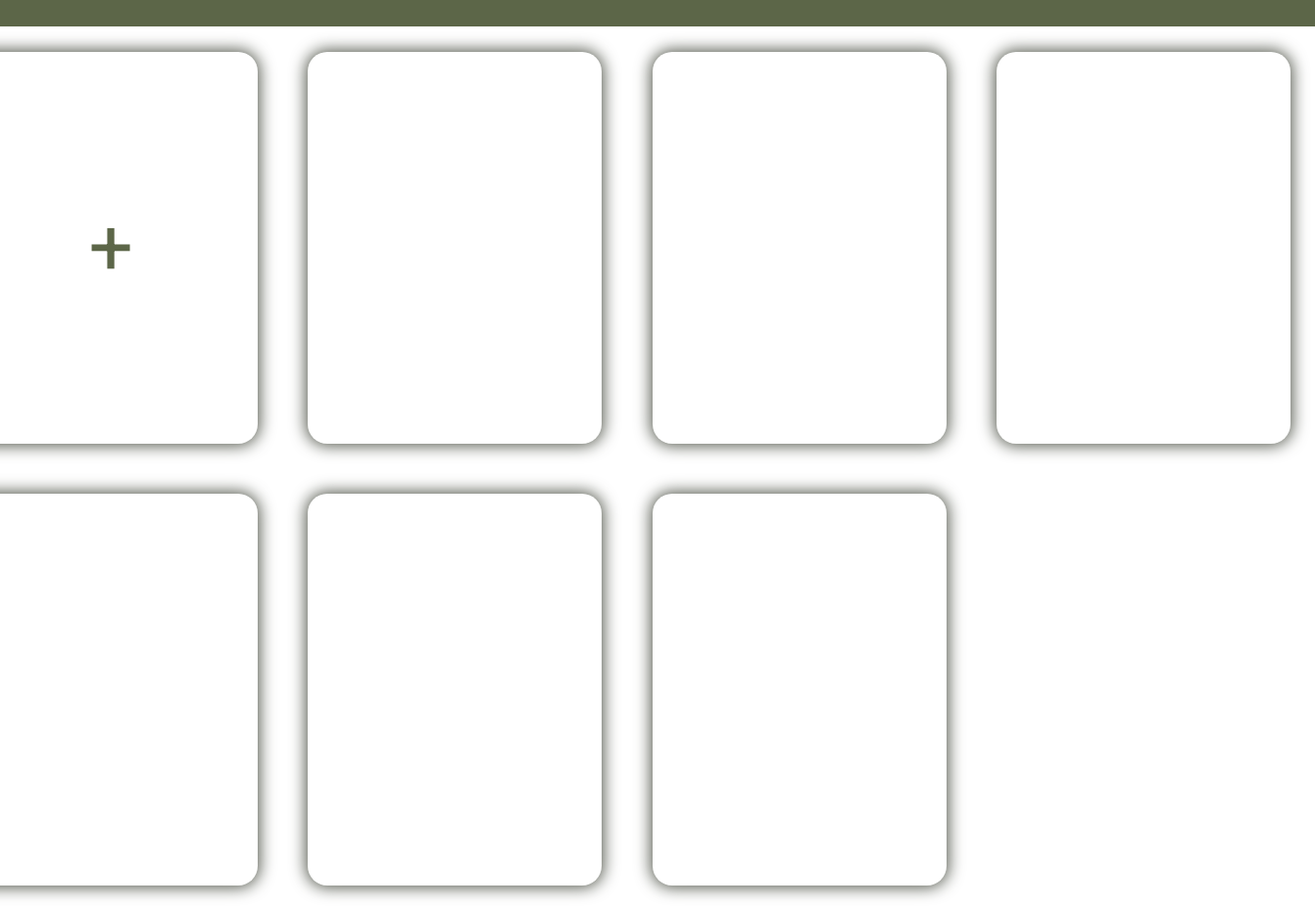
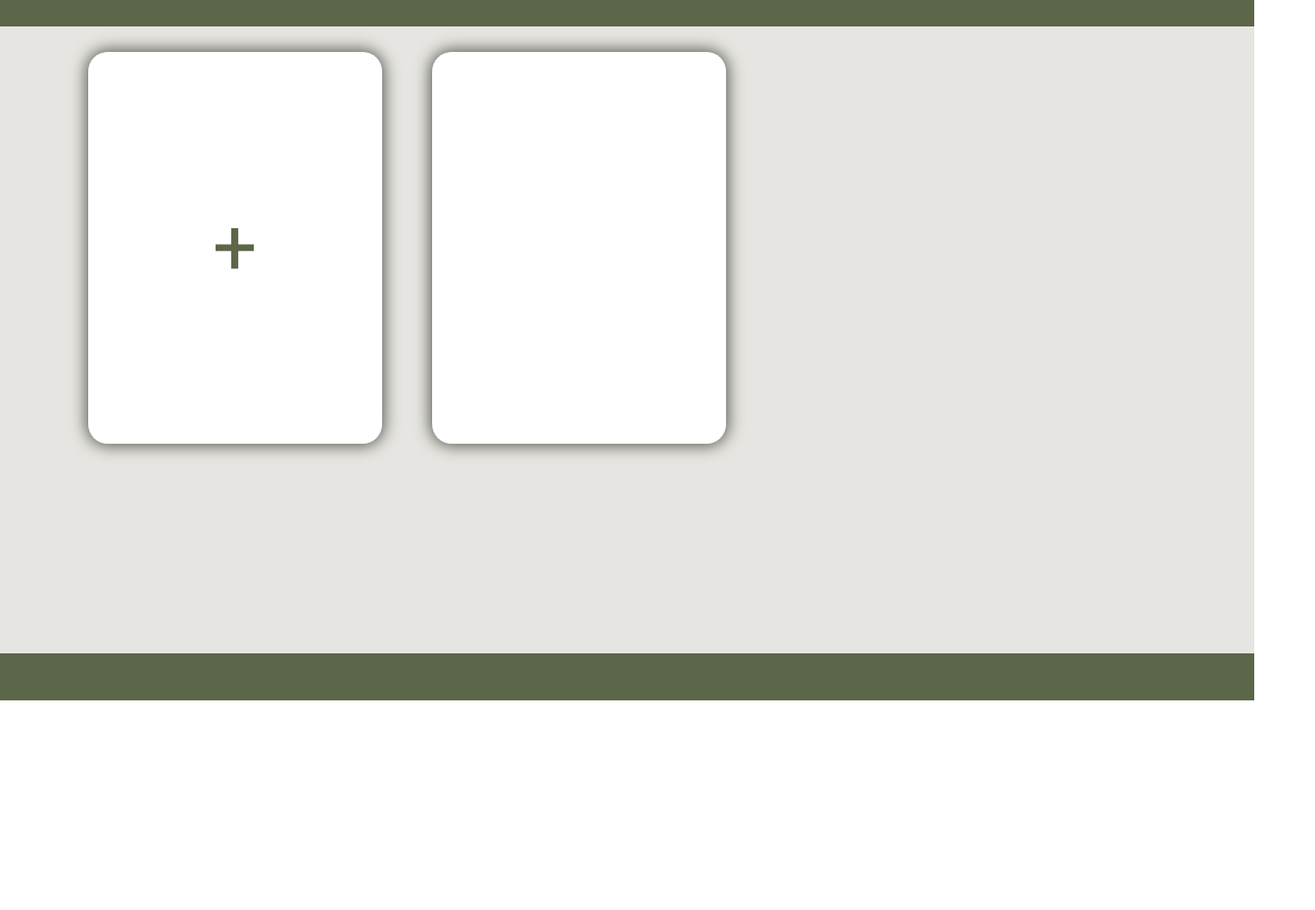
Before and after one commit to cdcutshaw/Library, a plain HTML site: page index.html in a window 1280 px wide. Shown: the part 117-1046 px from the top of the page at 98% size, 1342 px wide, since content can reach past the window. After the commit the page ends 832 px from the top, so only its background shows below. Drawn offline with Linux system fonts and the light colour scheme.

Commit message:
update class names

```diff
--- a/index.html
+++ b/index.html
@@ -16,7 +16,8 @@
             <h1>Digital Library</h1>
             <p>All your favorite titles in one place</p>
         </div>
-        <div class="body" >
+
+        <div class="libraryContent" >
             <div class="cardContainer">
                 <div class="titleCard" id="add">
                     <div >+</div>
@@ -24,23 +25,10 @@
                 <div class="titleCard" >
                     <div > </div>
                 </div>
-                <div class="titleCard" >
-                    <div > </div>
-                </div>
-                <div class="titleCard" >
-                    <div > </div>
-                </div>
-                <div class="titleCard" >
-                    <div > </div>
-                </div>
-                <div class="titleCard" >
-                    <div > </div>
-                </div>
-                <div class="titleCard" >
-                    <div > </div>
-                </div>
+
             </div>
         </div>
+        <div class="footer"></div>
     </div>
 </body>
 </html>
```
